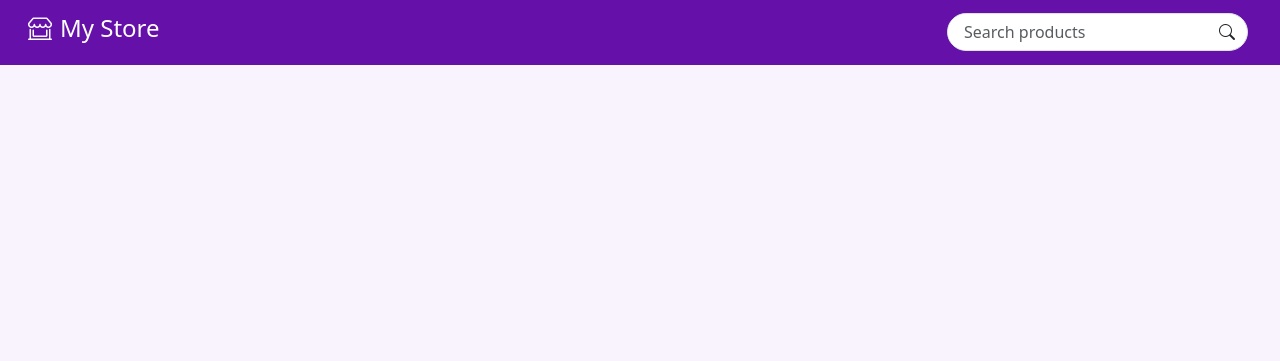
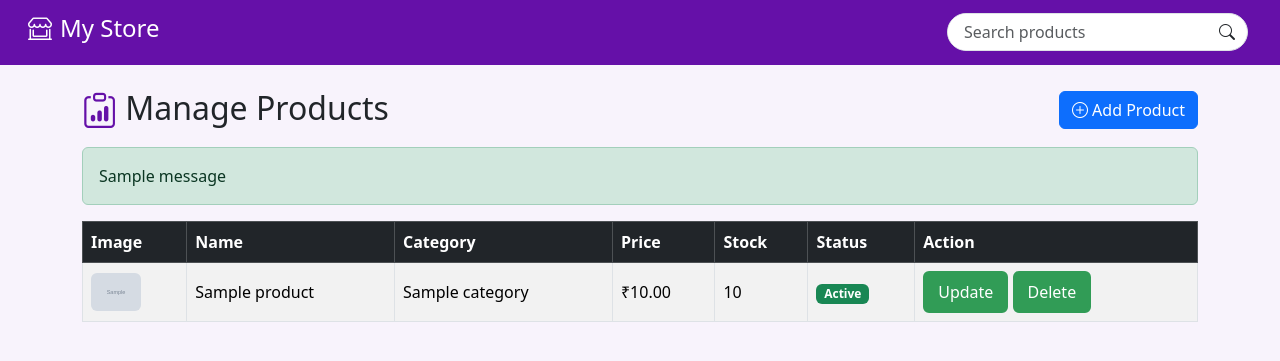
Before and after one commit to Dharshu-M/E-commerce, a Django app: page /page/ in a window 1280 px wide. Shown: the top 361 px of the page. Run offline with Django 5.2, Linux system fonts and the light colour scheme; tables that the repository leaves empty hold one stand-in row (values such as "Sample post"); grey boxes marked "Sample" are stand-in pictures; one stand-in notice (Sample message) is shown.

Commit message:
third change

```diff
--- a/store/templates/base.html
+++ b/store/templates/base.html
@@ -76,7 +76,57 @@
     </div>
 
     <main class="container my-4">
+      <div class="d-flex justify-content-between align-items-center mb-3">
+    <h2 class="mb-0"><i class="bi bi-clipboard-data me-2 icon"></i>Manage Products</h2>
+    <a href="{% url 'add_product' %}" class="btn btn-primary"><i class="bi bi-plus-circle me-1"></i>Add Product</a>
+</div>
+
+{% if messages %}
+{% for m in messages %}<div class="alert alert-{{ m.tags }}">{{ m }}</div>{% endfor %}
+{% endif %}
+
+<div class="table-responsive">
+<table class="table table-striped table-bordered align-middle bg-white">
+    <thead class="table-dark">
+        <tr>
+            <th>Image</th>
+            <th>Name</th>
+            <th>Category</th>
+            <th>Price</th>
+            <th>Stock</th>
+            <th>Status</th>
+            <th>Action</th>
+        </tr>
+    </thead>
+    <tbody>
+        {% for p in products %}
+        <tr>
+            <td>{% if p.image %}<img src="{{ p.image.url }}" width="50" class="rounded">{% endif %}</td>
+            <td>{{ p.name }}</td>
+            <td>{{ p.category.name }}</td>
+            <td>₹{{ p.price }}</td>
+            <td>
+                {% if p.stock == 0 %}<span class="badge bg-danger">0</span>
+                {% elif p.stock < 5 %}<span class="badge bg-warning text-dark">{{ p.stock }} low</span>
+                {% else %}{{ p.stock }}{% endif %}
+            </td>
+            <td>
+                {% if p.is_active %}<span class="badge bg-success">Active</span>
+                {% else %}<span class="badge bg-secondary">Hidden</span>{% endif %}
+            </td>
+            <td>
+                <a href="{% url 'product_update' id=p.id %}" class="btn border-3 btn-success">Update</a>
+                <a href="{% url 'product_delete' id=p.id %}" class="btn border-3 btn-success">Delete</a>
+            </td>
+        </tr>
+        {% empty %}
+        <tr><td colspan="6" class="text-center">No products yet.</td></tr>
+        {% endfor %}
+    </tbody>
+</table>
+</div>
       {% block content %}
+
       {% endblock %}
     </main>
 
--- a/store/views.py
+++ b/store/views.py
@@ -11,7 +11,9 @@ from django.utils.http import url_has_allowed_host_and_scheme
 # Create your views here.
 
 def base(request):
-    return render(request,'base.html')
+    products = Product.objects.select_related("category")
+
+    return render(request,'base.html',{"products":products})
 
 def owner_home(request):
     products = Product.objects.select_related('category')
```
Also changed, not shown: credential/templates/credential/register.html (+13 -13 lines).
